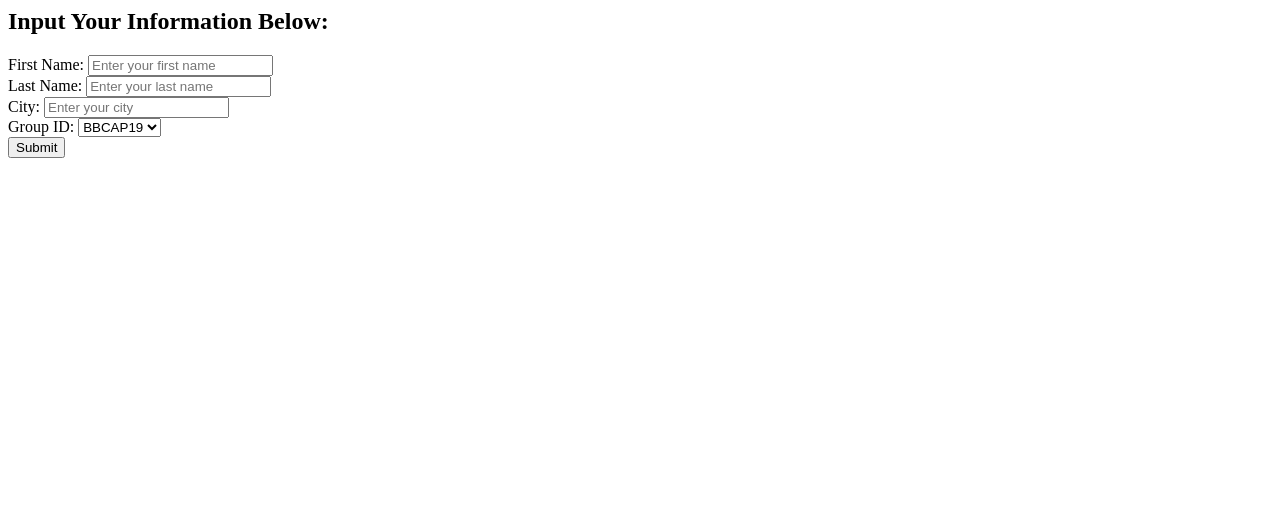
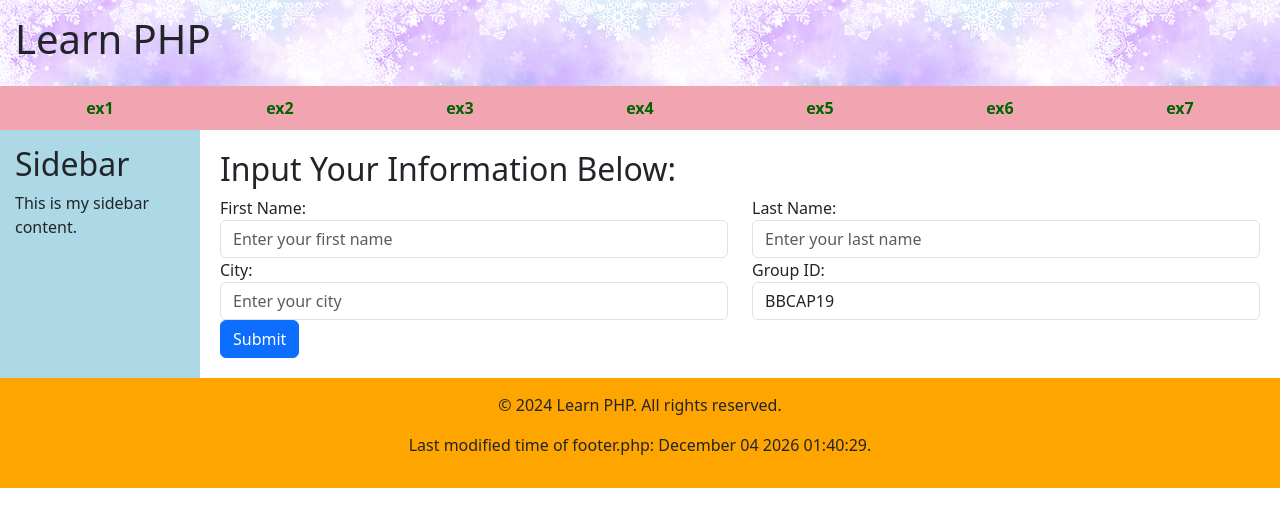
Before and after one commit to LyanaPP/PHP_Assignment, a PHP site: page /PHP_tasks/crudAPP/index.php in a window 1280 px wide. Shown: the top 527 px of the page. Run offline with PHP 8.4, Linux system fonts and the light colour scheme.

Commit message:
modify ex7

```diff
--- a/PHP_24/src/PHP_tasks/crudAPP/index.php
+++ b/PHP_24/src/PHP_tasks/crudAPP/index.php
@@ -1,3 +1,8 @@
+
+<?php
+$title = "Exercise 7: CURD-Create";
+$md="Please use appropriate meta Description";
+include '../header.php'; ?>
 
 <h2>Input Your Information Below:</h2>
 <form name="form1" method="post" action="process.php">
@@ -35,3 +40,5 @@
     </div>
     <button type="submit" class="btn btn-primary" name="submit">Submit</button>
 </form>
+
+<?php include '../footer.php'; ?>
--- a/PHP_24/src/PHP_tasks/header.php
+++ b/PHP_24/src/PHP_tasks/header.php
@@ -69,7 +69,7 @@
         <a href="ex4.php">ex4</a>
         <a href="#">ex5</a>
         <a href="#">ex6</a>
-        <a href="#">ex7</a>
+        <a href="crudAPP/index.php">ex7</a>
 
 
     </nav>
```
Also changed, not shown: PHP_24/src/PHP_tasks/crudAPP/db.php (+9 -0 lines), PHP_24/src/PHP_tasks/crudAPP/process.php (+10 -0 lines), 4 other files.
